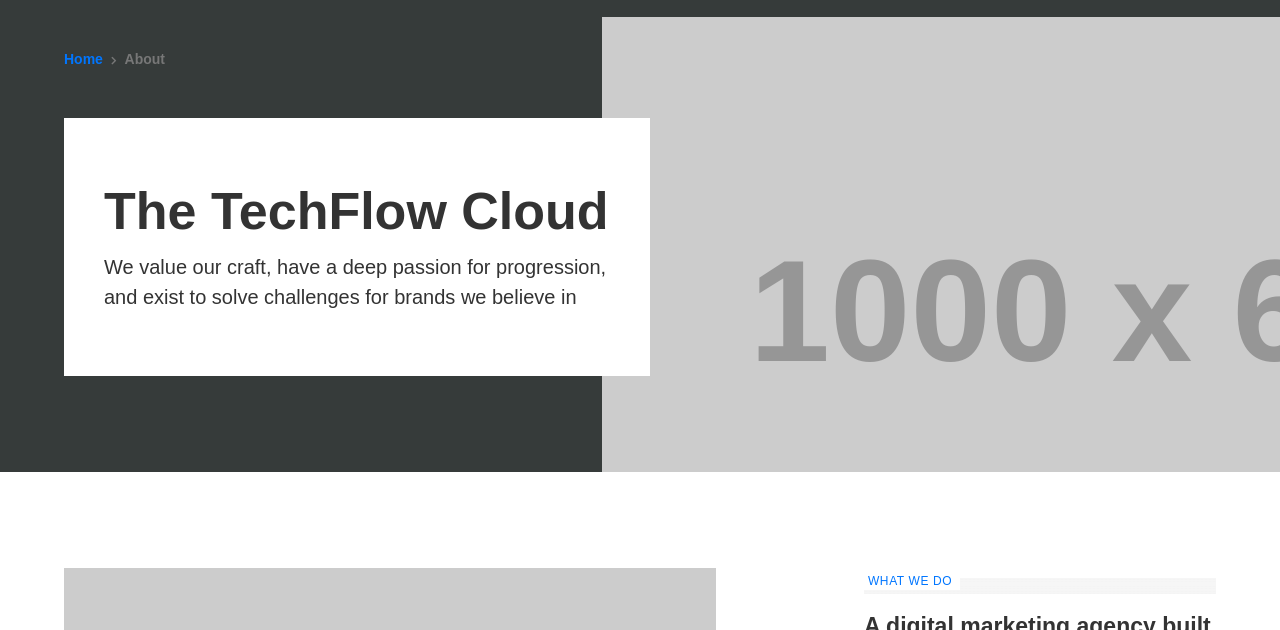
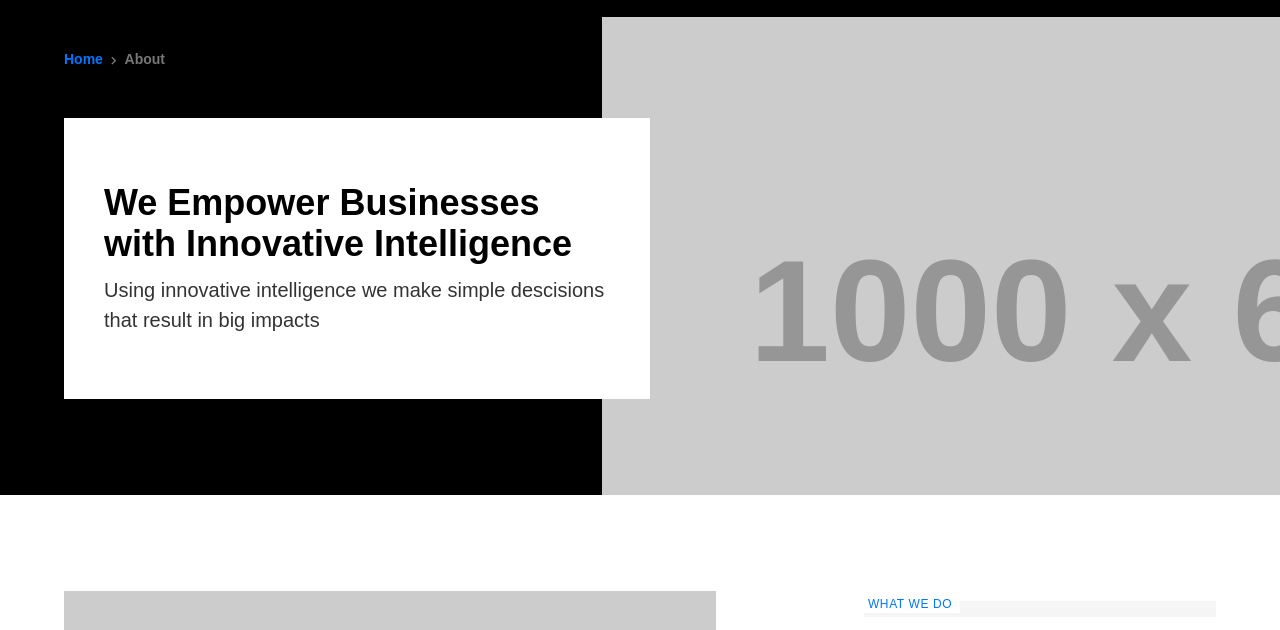
Before and after one commit to TechFlow-io/techflow, a plain HTML site: page about.html in a window 1280 px wide. Shown: the part 111-741 px from the top of the page. Drawn offline with nearby package versions, Linux system fonts and the light colour scheme; placeholder pictures from the web are drawn by us; a script that the page names is missing.

Commit message:
About page: Change color and text of header

```diff
--- a/about.html
+++ b/about.html
@@ -28,6 +28,12 @@
       padding-bottom: 0;
       padding-top: 20px;
     }
+    .force-dark {
+      background-color: #000 !important;
+    }
+    .text-black {
+      color: #000 !important;
+    }
   </style>
 </head>
 <body>
@@ -52,14 +58,14 @@
       </div>
     </div>
   </div>
-  <div class="section is-header bg-accent-dark has-bg-img position-relative">
+  <div class="section is-header bg-accent-dark has-bg-img position-relative force-dark">
     <div class="gradient-overlay hidden-only-lg"></div>
     <div class="container flex-horizontal position-relative">
       <div class="col lg-8 md-12">
         <div class="breadcrumb margin-bottom-double"><a href="#">Home</a><span class="fa margin-left-small margin-right-small is-xsmall"></span>About</div>
         <div class="header-content-wrapper-2">
-          <h1>The TechFlow Cloud</h1>
-          <div class="text-medium">We value our craft, have a deep passion for progression, and exist to solve challenges for brands we believe in</div>
+          <h2 class="text-black">We Empower Businesses with Innovative Intelligence</h2>
+          <div class="text-medium">Using innovative intelligence we make simple descisions that result in big impacts</div>
         </div>
       </div>
       <div class="col lg-1"></div>
```
